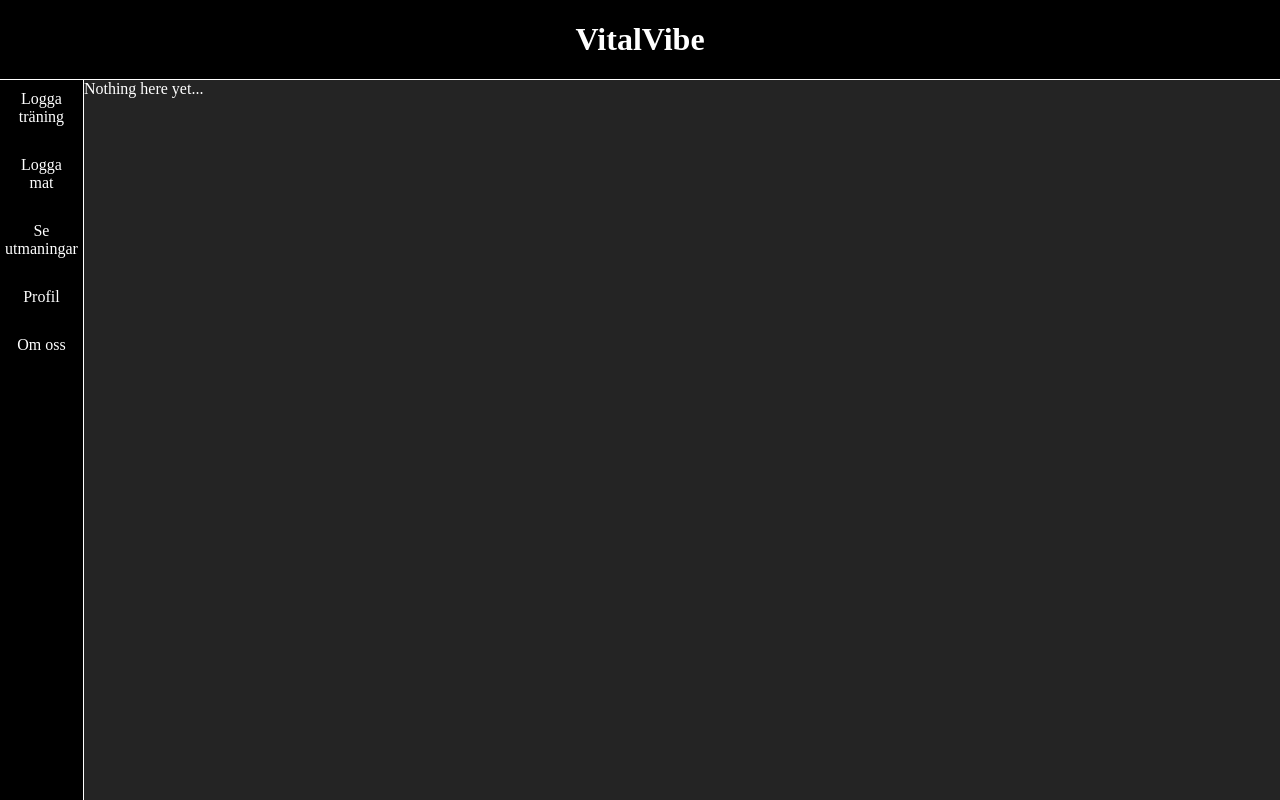
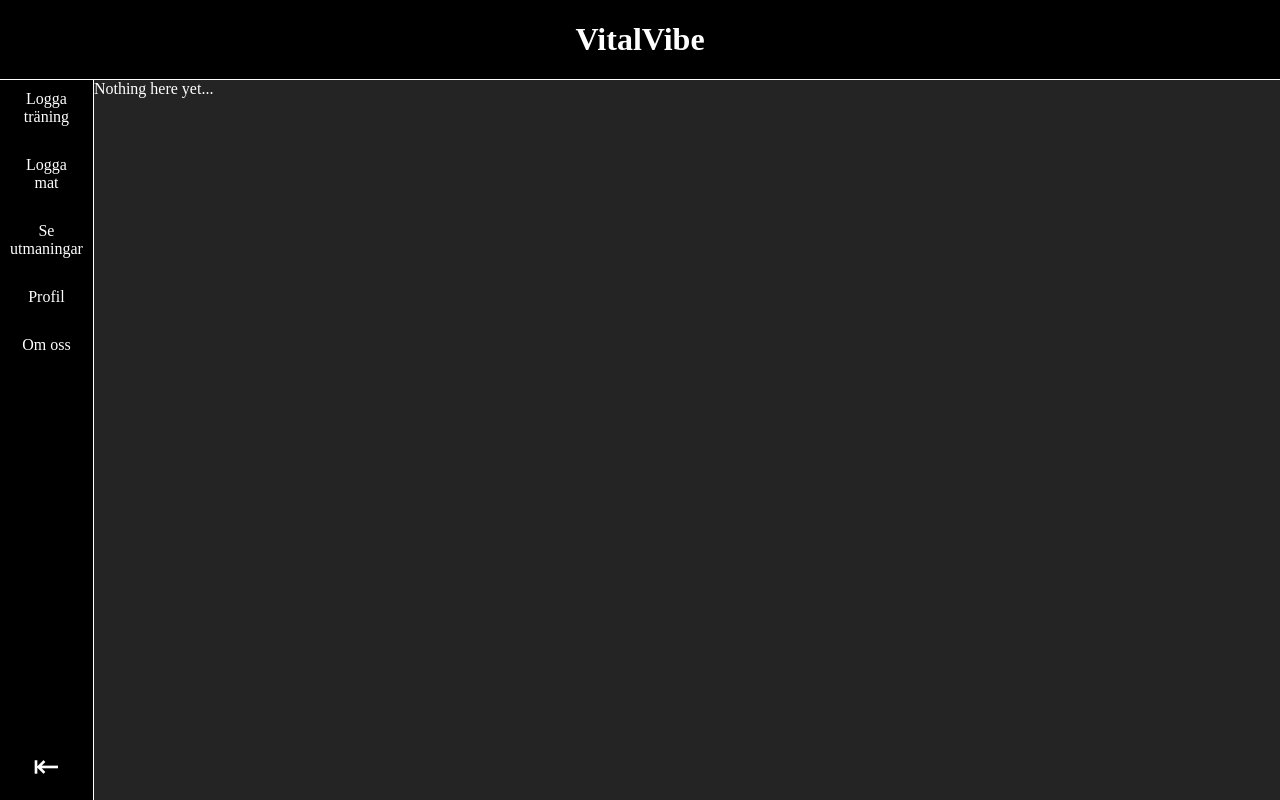
Before and after one commit to johnsson84/VitalVibe_Frontend, a React (Vite) app: page /training in a window 1280 px wide. Built offline with nearby package versions, Linux system fonts and the light colour scheme.

Commit message:
added hide button to sidebar

```diff
--- a/src/components/sidebar/Sidebar.css
+++ b/src/components/sidebar/Sidebar.css
@@ -1,14 +1,20 @@
+.side-main {
+    display: flex;
+    flex-direction: column;
+    background-color: black;
+    border-right: 1px solid white;
+    height: 100%;
+}
 nav {
     background-color: black;
     color: white;
     display: flex;
     flex-direction: column;
-    border-right: 1px solid white;
     height: 100%;
 }
 .sideLink {
     text-align: center;
-    padding: 10px 5px 20px 5px;
+    padding: 10px 10px 20px 10px;
     text-decoration: none;
     color: white;
 }
@@ -16,3 +22,22 @@ nav {
     background-color: white;
     color: black;
 }
+.sideLinkHide {
+    display: none;
+}
+.sidebar-arrow {
+    padding: 5px;
+    display: flex;
+    justify-content: center;
+}
+.sidebar-arrow-smaller {
+    padding: 0px;
+    padding-bottom: 5px;
+}
+.sidebar-arrow button {
+    font-size: 2em;
+    padding: 10px;
+    border: none;
+    background-color: black;
+    color: white;
+}
--- a/src/components/sidebar/Sidebar.jsx
+++ b/src/components/sidebar/Sidebar.jsx
@@ -1,25 +1,65 @@
 // STUFF
-import { Link } from 'react-router-dom';
+import { Link } from "react-router-dom";
 
 // CSS
-import './Sidebar.css';
+import "./Sidebar.css";
+import { useEffect, useState } from "react";
 
 const Sidebar = () => {
 
-    return (
-        <sidebar>
-            <nav>
+    const [panelStatus, setPanelStatus] = useState(1);
 
-                {/** Maybe we change text to icons later? */}
+    const handleArrowClick = () => {
+        if (panelStatus === 1) {
+            setPanelStatus(0)
+        } else {
+            setPanelStatus(1)
+        }
+    }
 
-                <Link className='sideLink' to="/training">Logga<br></br>träning</Link>
-                <Link className='sideLink' to="/food">Logga<br></br>mat</Link>
-                <Link className='sideLink' to="/challenges">Se<br></br>utmaningar</Link>
-                <Link className='sideLink' to="/profile">Profil</Link>
-                <Link className='sideLink' to="/about">Om oss</Link>
-            </nav>
-        </sidebar>
-    )
-}
+    const showPanel = () => {
+        if (panelStatus === 1 ) {
+            return (
+                <div className="sidebar-arrow">
+                    <button onClick={handleArrowClick}>&#8676;</button>
+                </div>
+
+            )
+        } else {
+            return (
+                <div className="sidebar-arrow sidebar-arrow-smaller">
+                    <button onClick={handleArrowClick}>&#8677;</button>
+                </div>
+            )
+        }
+    }
+
+  return (
+
+      <div className="side-main">
+        <nav>
+          {/** Maybe we change text to icons later? */}
+
+          <Link className={panelStatus === 1 ? "sideLink" : "sideLinkHide"} to="/training">
+            Logga<br></br>träning
+          </Link>
+          <Link className={panelStatus === 1 ? "sideLink" : "sideLinkHide"} to="/food">
+            Logga<br></br>mat
+          </Link>
+          <Link className={panelStatus === 1 ? "sideLink" : "sideLinkHide"} to="/challenges">
+            Se<br></br>utmaningar
+          </Link>
+          <Link className={panelStatus === 1 ? "sideLink" : "sideLinkHide"} to="/profile">
+            Profil
+          </Link>
+          <Link className={panelStatus === 1 ? "sideLink" : "sideLinkHide"} to="/about">
+            Om oss
+          </Link>
+        </nav>
+        {showPanel()}
+      </div>
+
+  );
+};
 
 export default Sidebar;
```
